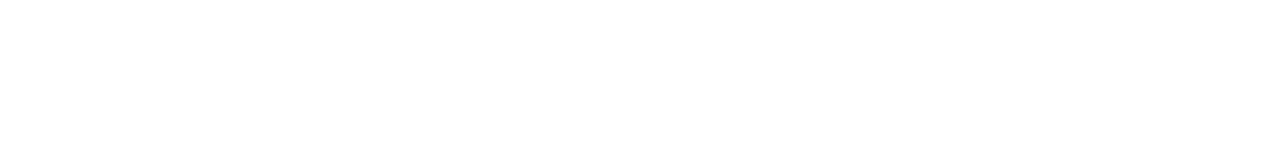
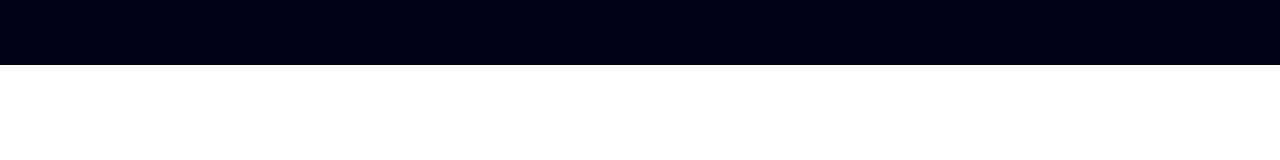
Before and after one commit to Rafael-Rebelatto-Comparsi/Trabalho-Criar-um-Web-Site, a plain HTML site: page Site/Html/Home.html in a window 1280 px wide. Shown: the top 160 px of the page. Drawn offline with Linux system fonts and the light colour scheme.

Commit message:
Update Estilo home.css

```diff
--- a/Site/Css/Estilo home.css
+++ b/Site/Css/Estilo home.css
@@ -1,7 +1,12 @@
+*{
+    padding: 0%;
+    margin: 0%;
+}
 .cabeçalho{
     position: absolute;
     top: 0px;
     left: 0px;
-    height: 50px;
+    height: 65px;
     width: 1920px;
+    background-color:#000217;
 }
```
